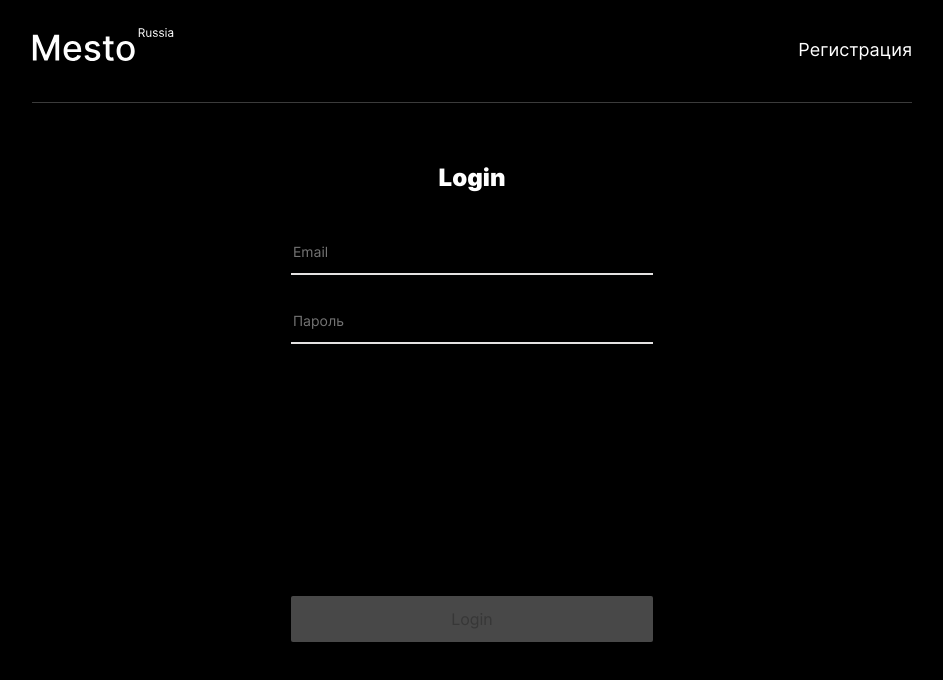
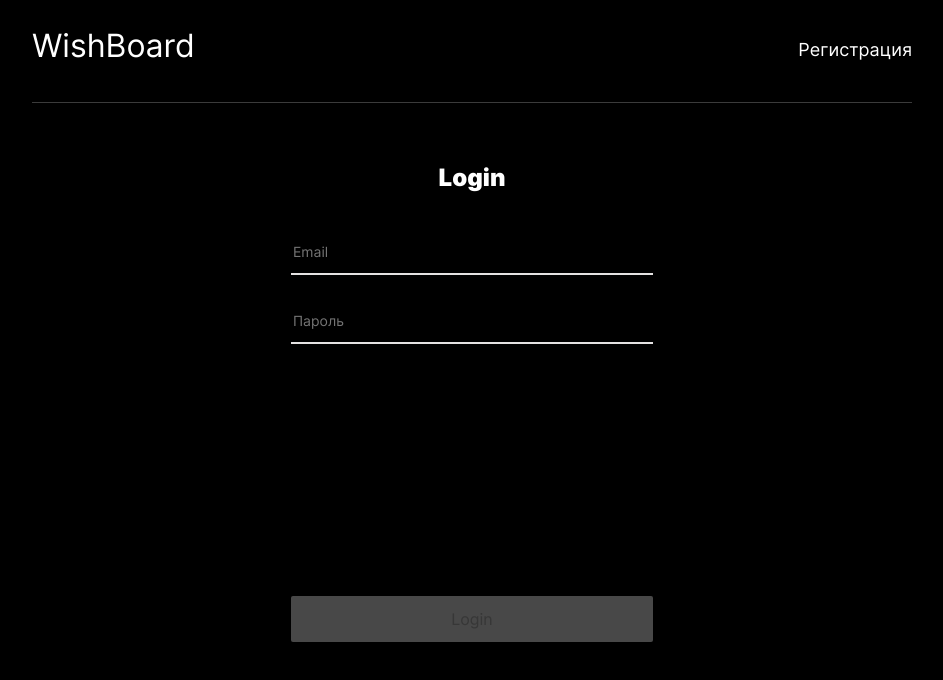
Before and after one commit to vladimir-andrushchenko2/WishBoard, a React (Vite) app in the folder frontend/: page /login in a window 1280 px wide. Shown: the top 680 px of the page, without its empty margins (168-1111 px from the left). Built offline with nearby package versions, Linux system fonts and the light colour scheme.

Commit message:
reafactored texts

```diff
--- a/frontend/src/App.tsx
+++ b/frontend/src/App.tsx
@@ -174,7 +174,7 @@ function App() {
           >
             <span className="header__user-email">{currentUser.email}</span>
             <button className="header__sign-out" onClick={handleSignOut}>
-              Log Out
+              LogOut
             </button>
           </div>
         </Header>
--- a/frontend/src/assets/css/logo/logo.css
+++ b/frontend/src/assets/css/logo/logo.css
@@ -1,9 +1,7 @@
 .logo {
-  background-image: url(../../background-images/logo.svg);
-  background-size: contain;
-  background-repeat: no-repeat;
   width: 103.74px;
   height: 24px;
+  font-size: 32px;
 }
 
 @media screen and (min-width: 624px) {
--- a/frontend/src/components/elements/Footer.tsx
+++ b/frontend/src/components/elements/Footer.tsx
@@ -1,7 +1,7 @@
 function Footer() {
   return (
     <footer className="footer">
-      <p className="footer__text">&copy; 2022 Mesto Russia</p>
+      <p className="footer__text">&copy; 2023 WishBoard</p>
     </footer>
   )
 }
--- a/frontend/src/components/elements/Header.tsx
+++ b/frontend/src/components/elements/Header.tsx
@@ -1,5 +1,4 @@
 import { PropsWithChildren } from 'react'
-import { Link } from 'react-router-dom'
 
 type HeaderProps = PropsWithChildren<{
   isBurgerVisible: boolean
@@ -16,7 +15,7 @@ function Header({
   return (
     <header className={`header ${!isBurgerVisible ? 'header_auth' : ''}`}>
       <div className="header__container">
-        <div className="logo"></div>
+        <div className="logo">WishBoard</div>
         {isBurgerVisible && (
           <button
             onClick={onMenuClick}
--- a/frontend/src/popups/AddPlacePopup.tsx
+++ b/frontend/src/popups/AddPlacePopup.tsx
@@ -35,7 +35,7 @@ function AddPlacePopup({ isOpen, onClose, onAddPlace }: AddPlacePopupProps) {
       title="New Card"
       isOpen={isOpen}
       onClose={onClose}
-      buttonText={'Создать'}
+      buttonText={'Create new card'}
     >
       <label className="pop-up__form-field">
         <input
--- a/frontend/src/popups/EditAvatarPopup.tsx
+++ b/frontend/src/popups/EditAvatarPopup.tsx
@@ -26,10 +26,10 @@ function EditAvatarPopup({
     <PopupWithForm
       onSubmit={handleSubmit}
       name="edit-profile-picture"
-      title="Обновить аватар"
+      title="Update profile picture"
       isOpen={isOpen}
       onClose={onClose}
-      buttonText={'Сохранить'}
+      buttonText={'Save'}
     >
       <label className="pop-up__form-field">
         <input
```
Also changed, not shown: frontend/src/assets/background-images/logo.svg (deleted).
